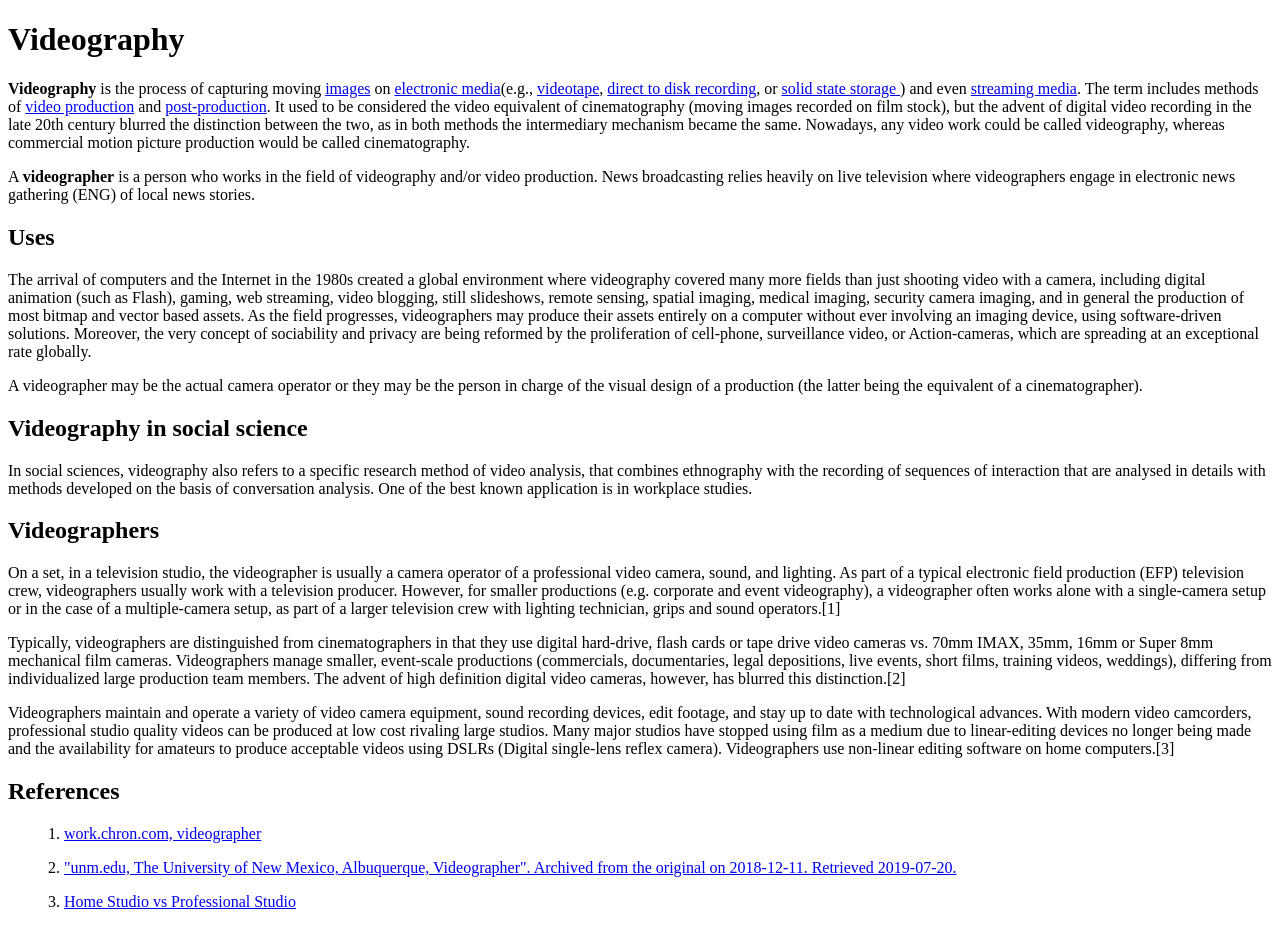
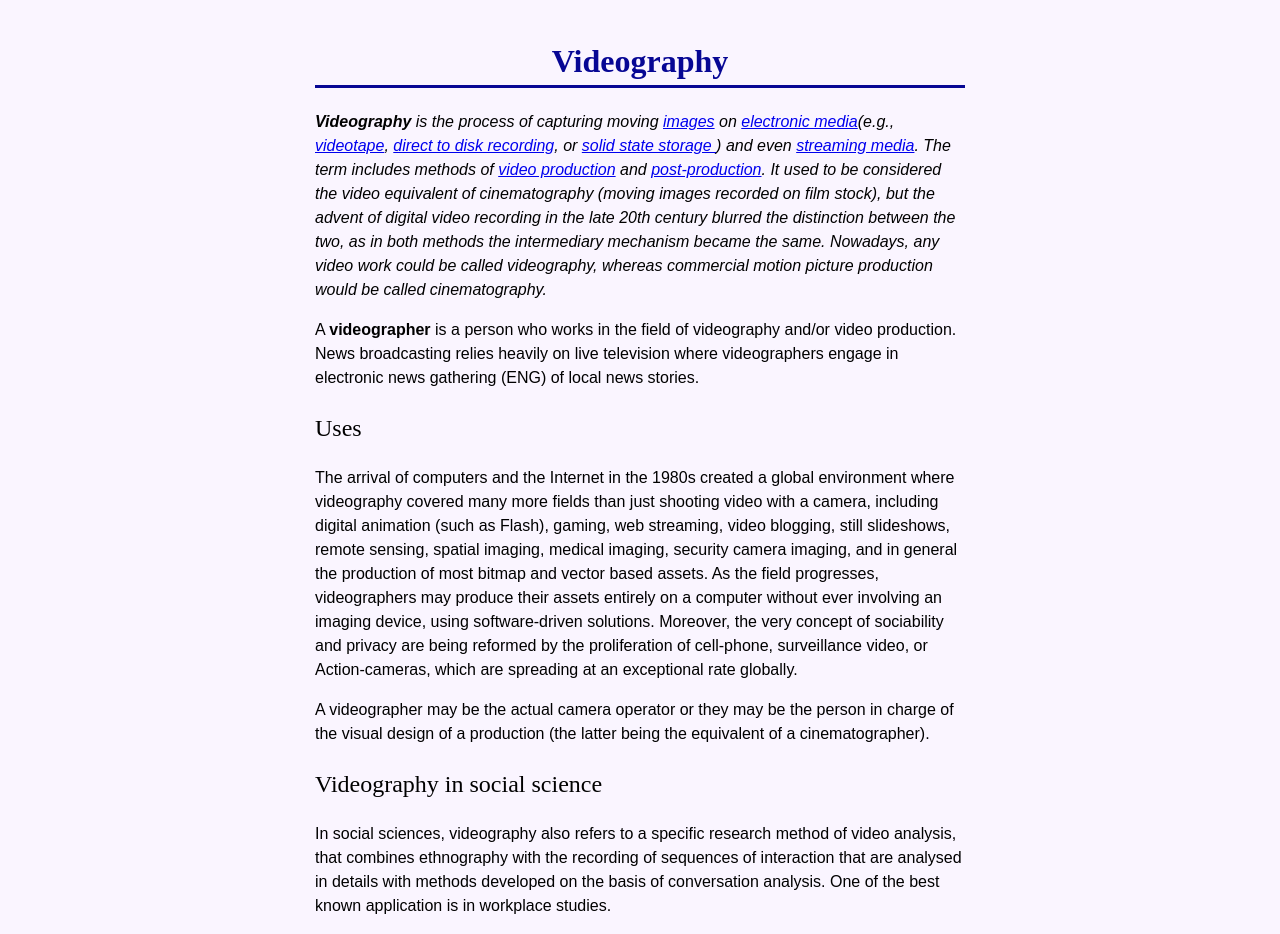
Before and after one commit to jessicamnelsonn/dailies-f23-typography-wikipedia-markup, a plain HTML site: page index.html in a window 1280 px wide. Shown: the top 934 px of the page. Drawn offline with Linux system fonts and the light colour scheme.

Commit message:
changed website

```diff
--- a/css/style.css
+++ b/css/style.css
@@ -1,13 +1,26 @@
 body {
   font-family:Arial, sans-serif;
+  line-height: 1.5;
+  max-width: 650px;
+  text-align: left;
+  background-color: rgb(250, 245, 255);
+  padding: 1em;
+  margin:auto
 }
 
-h2, h3, h4, h5, h6 {
-  font-family: 'Times New Roman', Times, serif;
+.italic {
+  font-style: italic;
 }
 
-h1 {'Black Ops One', Noto, Sana;
+h2 {
+  font-family: 'Times New Roman', Times, serif;
+  font-weight: 500;
+}
 
-}
-body {line-height: 1.5;
+h1 {
+  font-family:'"Black-Ops-One-variant0", Tofu;'
  }
+
+h1 {color: rgb(7, 7, 148);
+  text-align: center;
+  border-bottom: solid;}
--- a/index.html
+++ b/index.html
@@ -4,13 +4,14 @@
   <meta charset="UTF-8">
   <meta name="viewport" content="width=device-width, initial-scale=1.0">
   <title>Videography - Wikipedia - Jessica</title>
-  <link rel="stylesheet" href="css/main.css"><link rel="preconnect" href="https://fonts.googleapis.com">
+  <link rel="stylesheet" href="css/style.css"><link rel="preconnect" href="https://fonts.googleapis.com">
   <link rel="preconnect" href="https://fonts.gstatic.com" crossorigin>
   <link href="https://fonts.googleapis.com/css2?family=Black+Ops+One&family=Noto+Sans&display=swap" rel="stylesheet">
+
 </head>
 <body>
 <h1>Videography</h1>
-<p><strong>Videography</strong>
+<p class="italic"><strong>Videography</strong>
 is the process of capturing moving <a href="https://en.wikipedia.org/wiki/Image">images</a> on <a href="https://en.wikipedia.org/wiki/Electronic_media">electronic media</a>(e.g., <a href="https://en.wikipedia.org/wiki/Videotape">videotape</a>, <a href="https://en.wikipedia.org/wiki/Hard_disk_recorder">direct to disk recording</a>, or <a href="https://en.wikipedia.org/wiki/Solid-state_drive">solid state storage
 </a>) and even <a href="https://en.wikipedia.org/wiki/Streaming_media">streaming media</a>. The term includes methods of <a href="https://en.wikipedia.org/wiki/Video_production">video production</a> and <a href="https://en.wikipedia.org/wiki/Post-production">post-production</a>. It used to be considered the video equivalent of cinematography (moving images recorded on film stock), but the advent of digital video recording in the late 20th century blurred the distinction between the two, as in both methods the intermediary mechanism became the same. Nowadays, any video work could be called videography, whereas commercial motion picture production would be called cinematography.</p>
 <p>A <strong>videographer</strong> is a person who works in the field of videography and/or video production. News broadcasting relies heavily on live television where videographers engage in electronic news gathering (ENG) of local news stories.</p>
@@ -32,9 +33,12 @@ is the process of capturing moving <a href="https://en.wikipedia.org/wiki/Image"
 <p>Videographers maintain and operate a variety of video camera equipment, sound recording devices, edit footage, and stay up to date with technological advances. With modern video camcorders, professional studio quality videos can be produced at low cost rivaling large studios. Many major studios have stopped using film as a medium due to linear-editing devices no longer being made and the availability for amateurs to produce acceptable videos using DSLRs (Digital single-lens reflex camera). Videographers use non-linear editing software on home computers.[3] </p>
 
 <h2>References</h2>
-<ol>1. <a href="https://work.chron.com/videographer-job-description-6725.html">work.chron.com, videographer</a> </ol>
-<ol>2. <a href="https://web.archive.org/web/20181211112921/http://promo.unm.edu/the-internships/position-descriptions/videographer.html">"unm.edu, The University of New Mexico, Albuquerque, Videographer". Archived from the original on 2018-12-11. Retrieved 2019-07-20.</a></ol>
-<ol>3. <a href="https://www.razklinghoffer.com/home-studio-vs-professional-studio-when-is-it-time-to-move-out/">Home Studio vs Professional Studio</a></ol>
+<ol>
+  <li><a href="https://work.chron.com/videographer-job-description-6725.html">work.chron.com, videographer</a></li>
+  <li><a href="https://web.archive.org/web/20181211112921/http://promo.unm.edu/the-internships/position-descriptions/videographer.html">"unm.edu, The University of New Mexico, Albuquerque, Videographer". Archived from the original on 2018-12-11. Retrieved 2019-07-20.</a></li>
+  <li><a href="https://www.razklinghoffer.com/home-studio-vs-professional-studio-when-is-it-time-to-move-out/">Home Studio vs Professional Studio</a></li>
+
+</ol>
 
 </body>
 </html>
```
